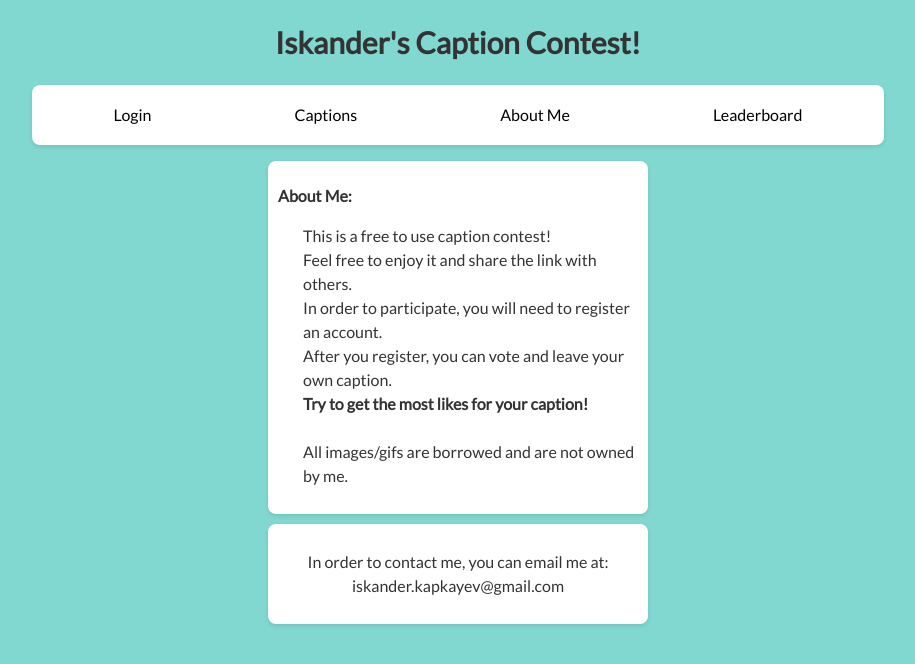
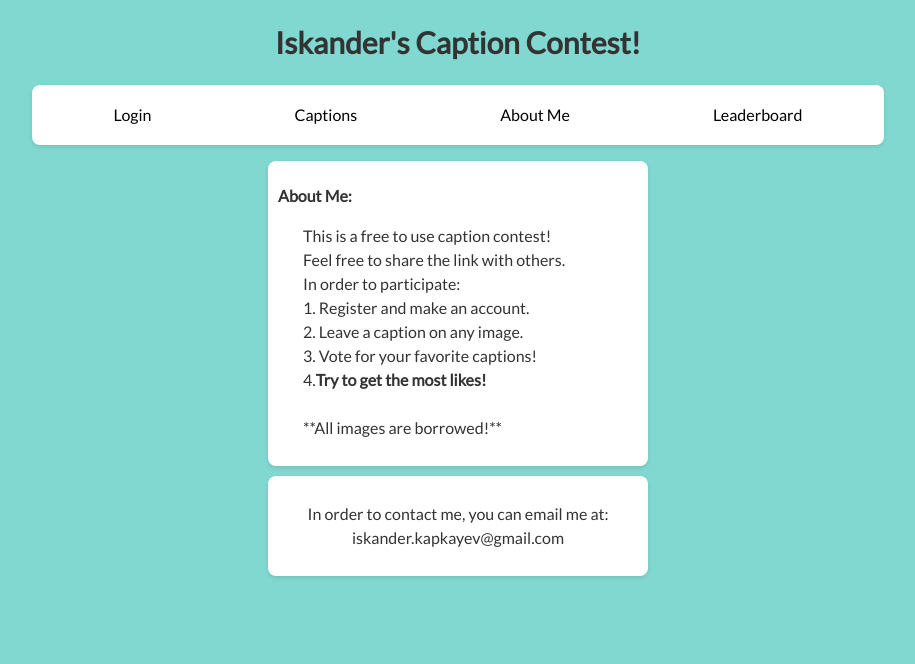
Before and after one commit to iskander-kapkayev/CC_Web_React, a React (Vite) app: page / in a window 1280 px wide. Both pictures are taken after a click on the item "About Me". Shown: the top 664 px of the page, without its empty margins (182-1097 px from the left). Built offline with nearby package versions, Linux system fonts and the light colour scheme.

Commit message:
changed about me text to better describe the process and to better fit the screen

```diff
--- a/src/components/AboutMe.js
+++ b/src/components/AboutMe.js
@@ -11,12 +11,14 @@ function AboutMe() {
 
                 <p id="aboutmetext">
                     This is a free to use caption contest!<br/>
-                    Feel free to enjoy it and share the link with others.<br/>
-                    In order to participate, you will need to register an account.<br/>
-                    After you register, you can vote and leave your own caption.<br/>
-                    <strong>Try to get the most likes for your caption!</strong><br/><br/>
+                    Feel free to share the link with others.<br/>
+                    In order to participate:<br />
+                    1. Register and make an account.<br/>
+                    2. Leave a caption on any image.<br/>
+                    3. Vote for your favorite captions!<br/>
+                    4.<strong>Try to get the most likes!</strong><br/><br/>
 
-                    All images/gifs are borrowed and are not owned by me.
+                    **All images are borrowed!**
                 </p>
             </div>
 
```
